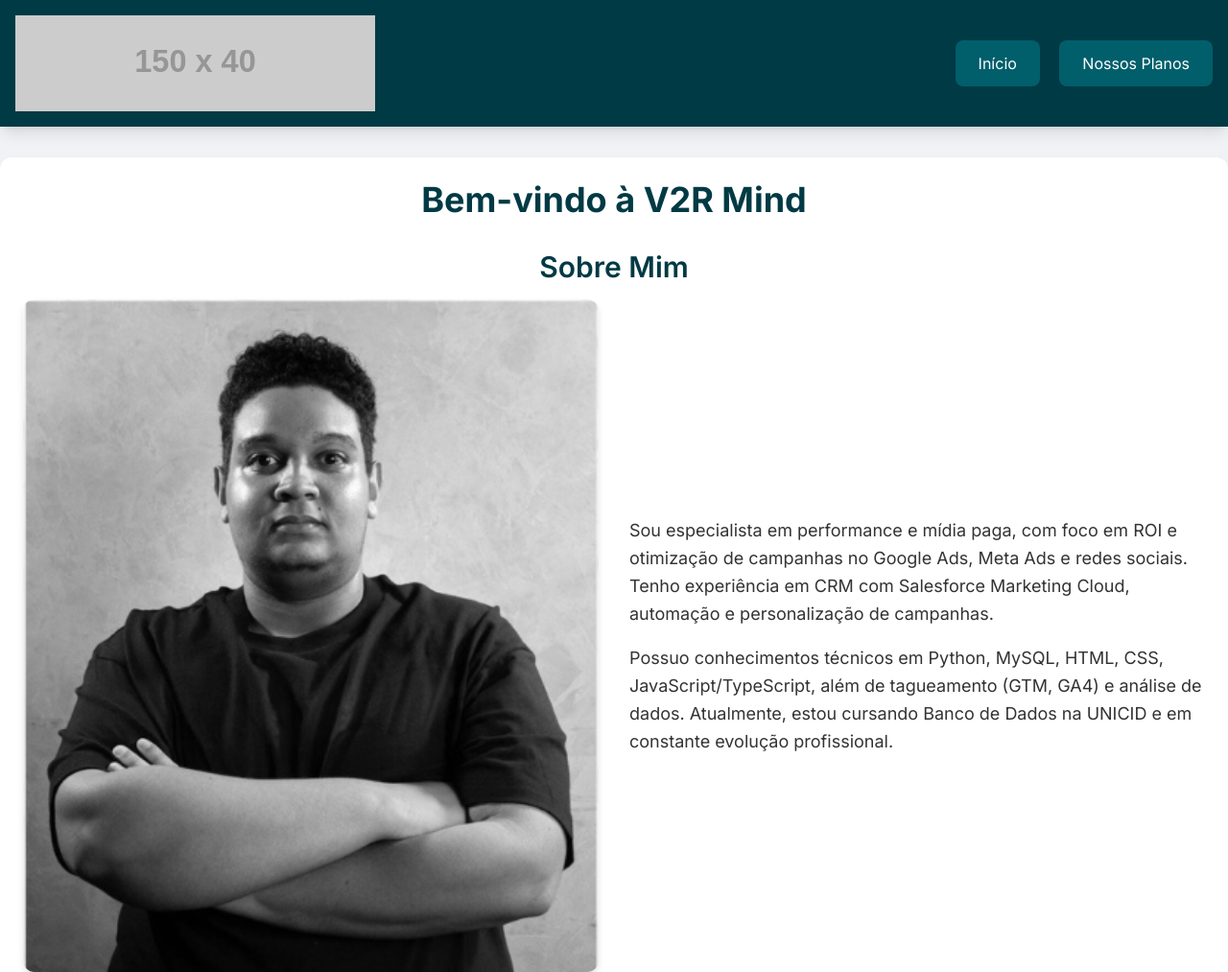
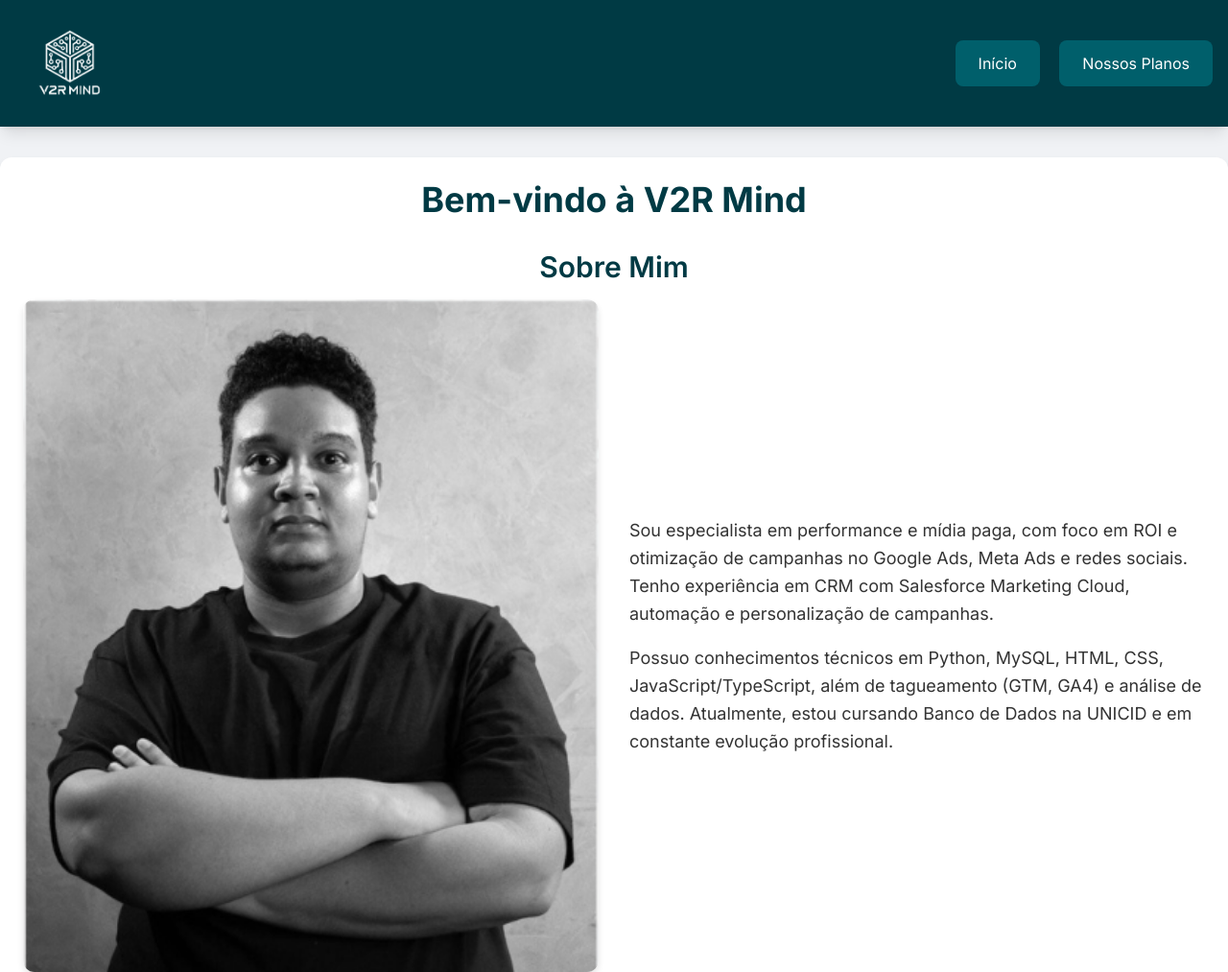
Before and after one commit to viktorr2003/Site, a plain HTML site: page index.html in a window 1280 px wide. Shown: the top 1013 px of the page at 96% size. Drawn offline with nearby package versions, Linux system fonts and the light colour scheme; placeholder pictures from the web are drawn by us.

Commit message:
Update index.html 2

```diff
--- a/index.html
+++ b/index.html
@@ -84,7 +84,7 @@
     <nav class="header-bg p-4 shadow-lg">
         <div class="container mx-auto flex justify-between items-center">
             <!-- Logo da V2R MIND -->
-            <img src="assets/v2r_mind_logo.svg" alt="V2R Mind Logo" class="logo" onerror="this.onerror=null;this.src='https://placehold.co/150x40/003a44/ffffff?text=V2R+MIND+Logo';">
+            <img src="assets/Screenshot 2.png" alt="V2R Mind Logo" class="logo" onerror="this.onerror=null;this.src='https://placehold.co/150x40/003a44/ffffff?text=V2R+MIND+Logo';">
             <div>
                 <button onclick="showPage('home')" class="btn-primary mr-4">Início</button>
                 <button onclick="showPage('plans')" class="btn-primary">Nossos Planos</button>
```
